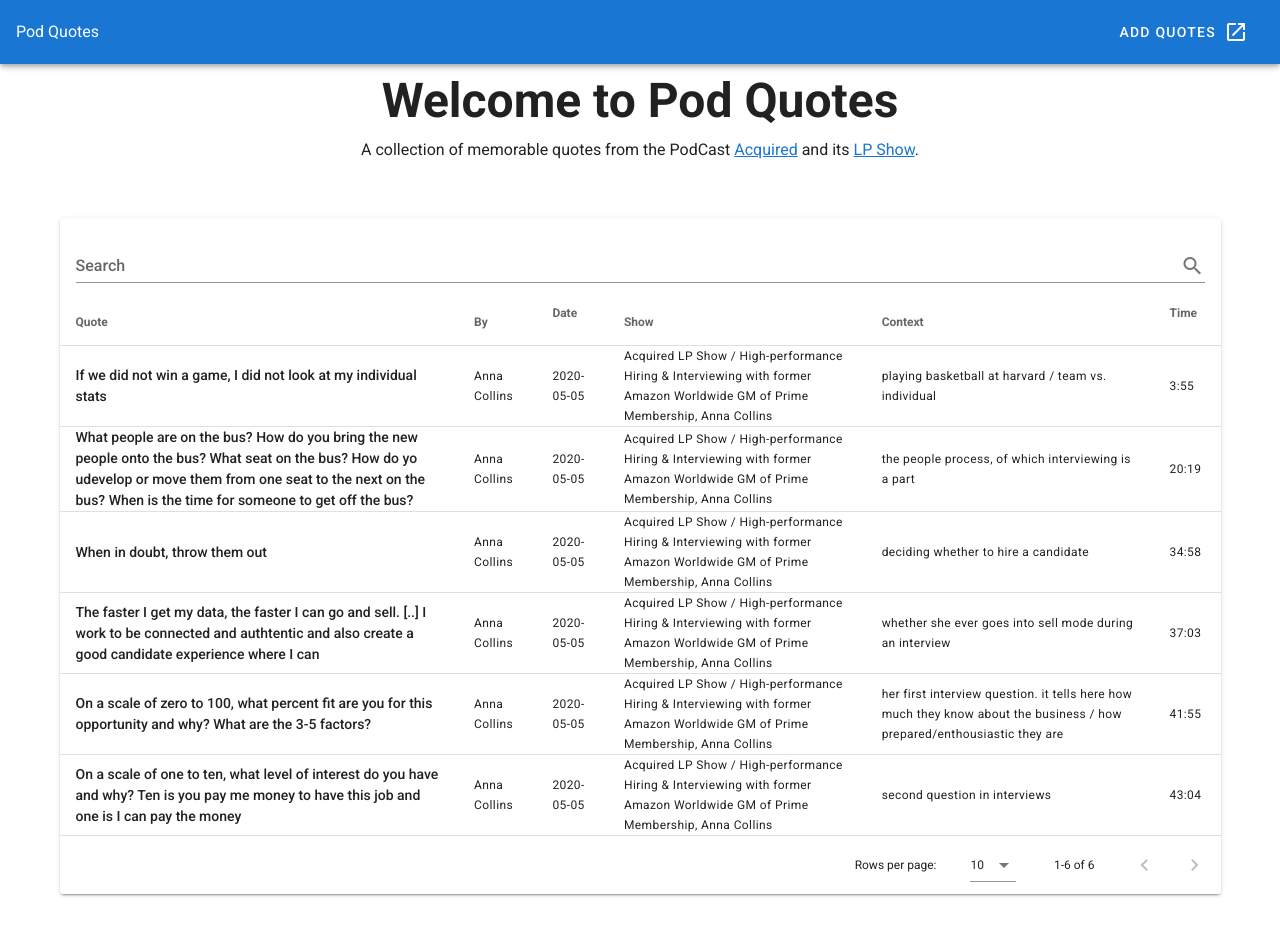
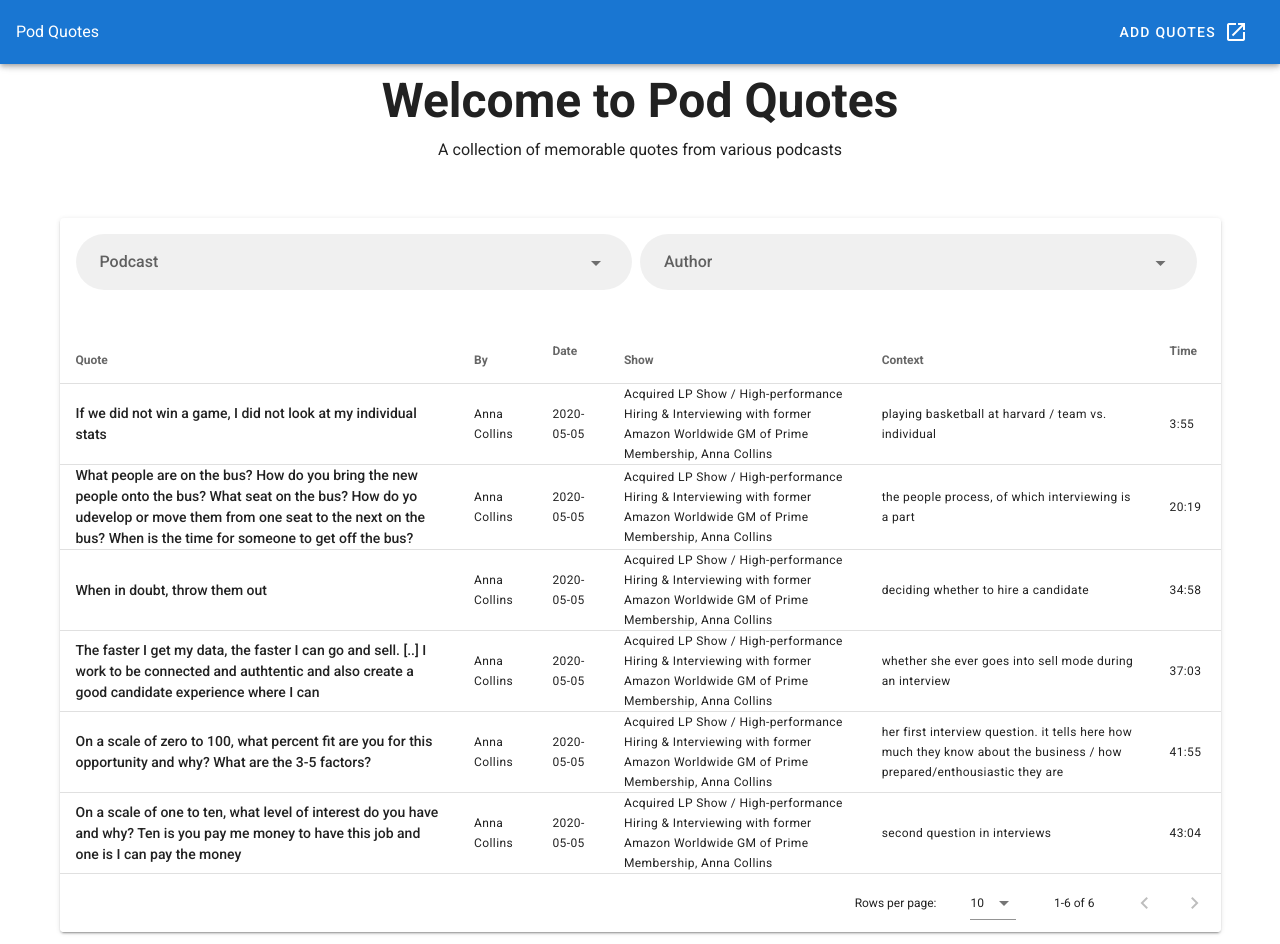
Before and after one commit to rethab/pod-quotes, a Vue app: page / in a window 1280 px wide. Before the commit the page ends 906 px from the top, so only its background shows below. Built offline with nearby package versions, Linux system fonts and the light colour scheme.

Commit message:
add podcast & author search

```diff
--- a/src/components/Header.vue
+++ b/src/components/Header.vue
@@ -7,9 +7,7 @@
         </h1>
 
         <p class="subheading font-weight-regular">
-          A collection of memorable quotes from the
-          PodCast <a href="https://www.acquired.fm/">Acquired</a>
-          and its <a href="https://glow.fm/acquired/">LP Show</a>.
+          A collection of memorable quotes from various podcasts
         </p>
       </v-col>
 
--- a/src/components/Quotes.vue
+++ b/src/components/Quotes.vue
@@ -2,18 +2,32 @@
   <v-container>
     <v-card>
       <v-card-title>
-        <v-text-field
-            v-model="search"
-            append-icon="mdi-magnify"
-            label="Search"
-            single-line
-            hide-details
-        ></v-text-field>
+        <v-autocomplete
+            class="mr-2"
+            filled
+            rounded
+            clearable
+            item-value="id"
+            item-text="name"
+            label="Podcast"
+            :items="podcasts"
+            v-model="selectedPodcastId"
+        ></v-autocomplete>
+        <v-autocomplete
+            class="mr-2"
+            filled
+            rounded
+            clearable
+            item-value="id"
+            item-text="name"
+            label="Author"
+            :items="people"
+            v-model="selectedPersonId"
+        ></v-autocomplete>
       </v-card-title>
       <v-data-table
           :headers="headers"
           :items="quotes"
-          :search="search"
       ></v-data-table>
     </v-card>
   </v-container>
@@ -26,7 +40,8 @@ export default {
   name: 'Quotes',
   data() {
     return {
-      search: '',
+      selectedPodcastId: null,
+      selectedPersonId: null,
       headers: [
         {text: 'Quote', value: 'quote', cellClass: 'font-weight-medium'},
         {text: 'By', value: 'by.name', cellClass: 'text-caption'},
@@ -39,7 +54,17 @@ export default {
   },
   computed: {
     quotes: function () {
-      return data().quotes().map(quote => {
+      return data()
+          .quotes()
+          .map(this.joinQuoteData)
+          .filter(q => this.selectedPodcastId == null || this.selectedPodcastId === q.episode.podcastId)
+          .filter(q => this.selectedPersonId == null || this.selectedPersonId === q.byId)
+    },
+    podcasts: () => data().podcasts(),
+    people: () => data().people(),
+  },
+  methods: {
+    joinQuoteData(quote) {
       const episode = data().episodes().find(e => e.id === quote.episodeId);
       const podcast = data().podcasts().find(p => p.id === episode.podcastId);
 
@@ -48,7 +73,6 @@ export default {
       quote.show = `${podcast.name} / ${episode.name}`
 
       return quote;
-      })
     }
   }
 }
--- a/src/data/data.js
+++ b/src/data/data.js
@@ -6,7 +6,7 @@ export default () => {
                     id: 1,
                     name: 'Acquired LP Show',
                     url: 'https://glow.fm/acquired/'
-                }
+                },
             ]
         },
         episodes() {
```
Lines whose indentation alone changed are shown as unchanged.
